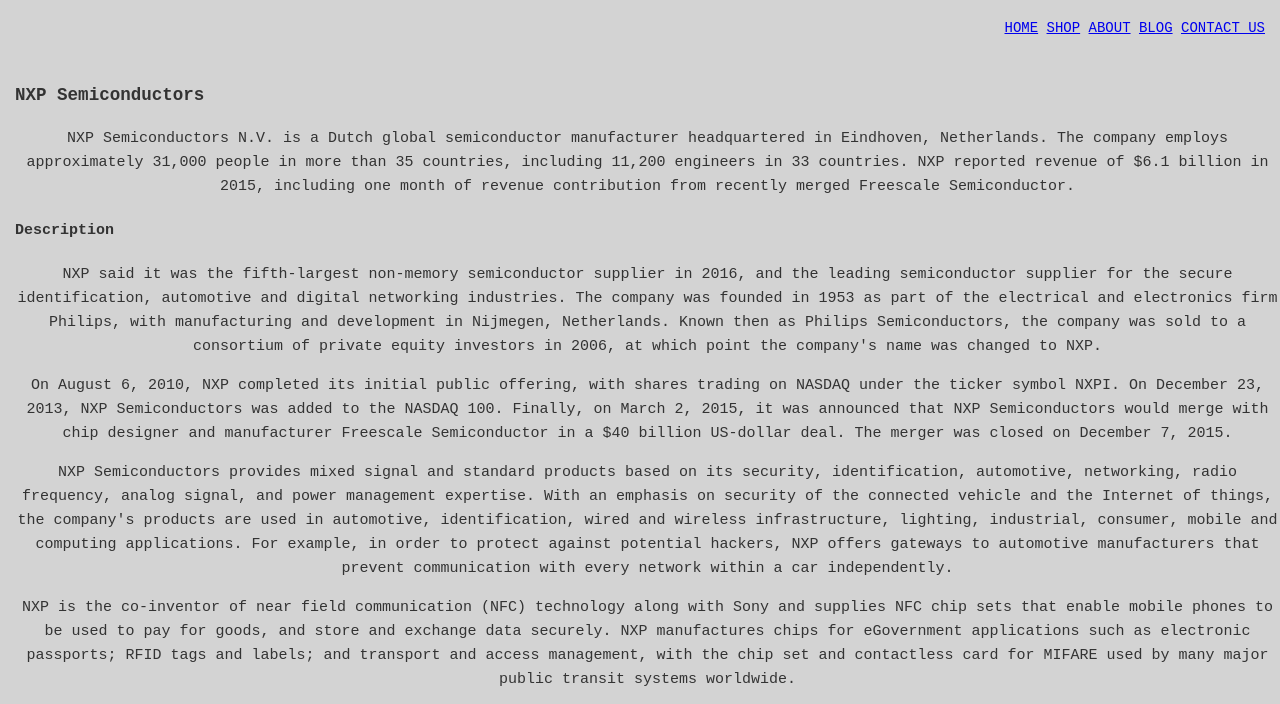
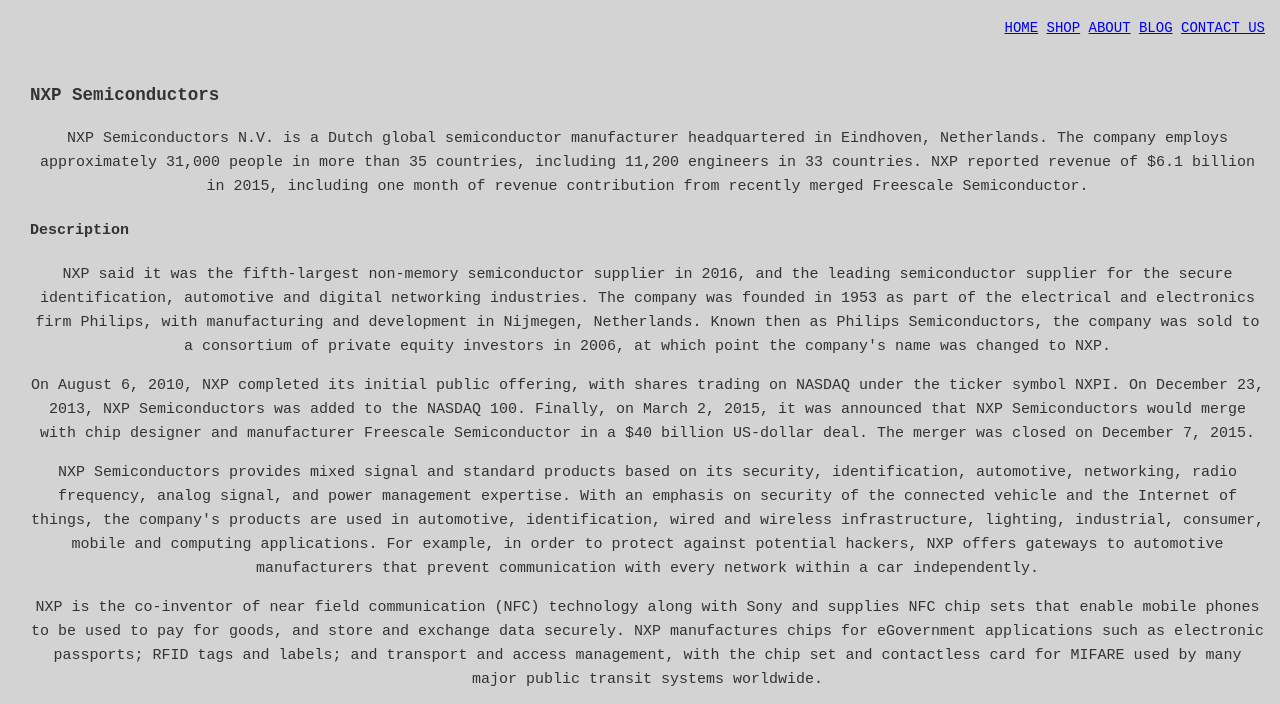
Before and after one commit to Sryzhenkov/Sryzhenkov.github.io, a plain HTML site: page index.html in a window 1280 px wide. Shown: the part 81-785 px from the top of the page. Drawn offline with Linux system fonts and the light colour scheme.

Commit message:
Tuesday 06.08 (11:00)
fix margin

```diff
--- a/CSS/about.css
+++ b/CSS/about.css
@@ -1,5 +1,5 @@
 body {
-    margin: auto 15px;
+     margin: auto 15px;
     font-family:monospace;
     background: lightgray;
     font-size: 15px;
@@ -26,6 +26,7 @@ body {
 }
 
 .intro{
+    margin: auto 15px;
     width: 100%;
     text-align: center;
 }
--- a/CSS/blog.css
+++ b/CSS/blog.css
@@ -26,6 +26,7 @@ body {
 }
 
 .intro{
+    margin: auto 15px;
     width: 100%;
     text-align: center;
 }
--- a/CSS/contact.css
+++ b/CSS/contact.css
@@ -1,5 +1,5 @@
 body {
-    margin: auto 15px;
+     margin: auto 15px;
     font-family:monospace;
     background: lightgray;
     font-size: 15px;
@@ -25,6 +25,7 @@ body {
 }
 
 .intro{
+    margin: auto 15px;
     width: 100%;
     text-align: center;
 }
--- a/CSS/index.css
+++ b/CSS/index.css
@@ -1,5 +1,5 @@
 body {
-    margin: auto 15px;
+     margin: auto 15px;
     font-family:monospace;
     background: lightgray;
     font-size: 15px;
@@ -20,6 +20,7 @@ body {
 
 
 .intro {
+    margin: auto 15px;
     position:absolute;
     padding-top: 10px;
     text-align: center;
--- a/CSS/shop.css
+++ b/CSS/shop.css
@@ -1,5 +1,5 @@
 body {
-    margin: auto 15px;
+     margin: auto 15px;
     font-family:monospace;
     background: lightgray;
     font-size: 15px;
@@ -26,6 +26,7 @@ body {
 }
 
 .intro{
+    margin: auto 15px;
     width: 100%;
     text-align: center;
 }
```
